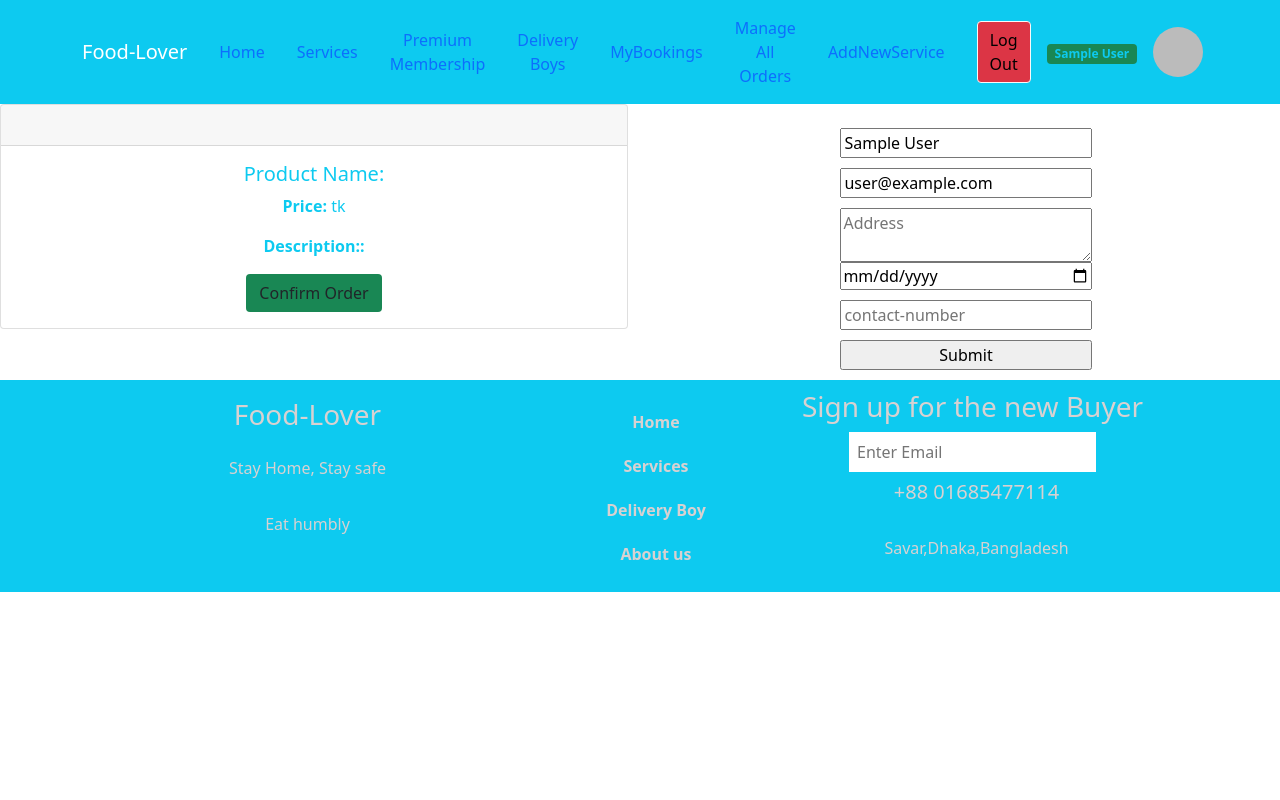
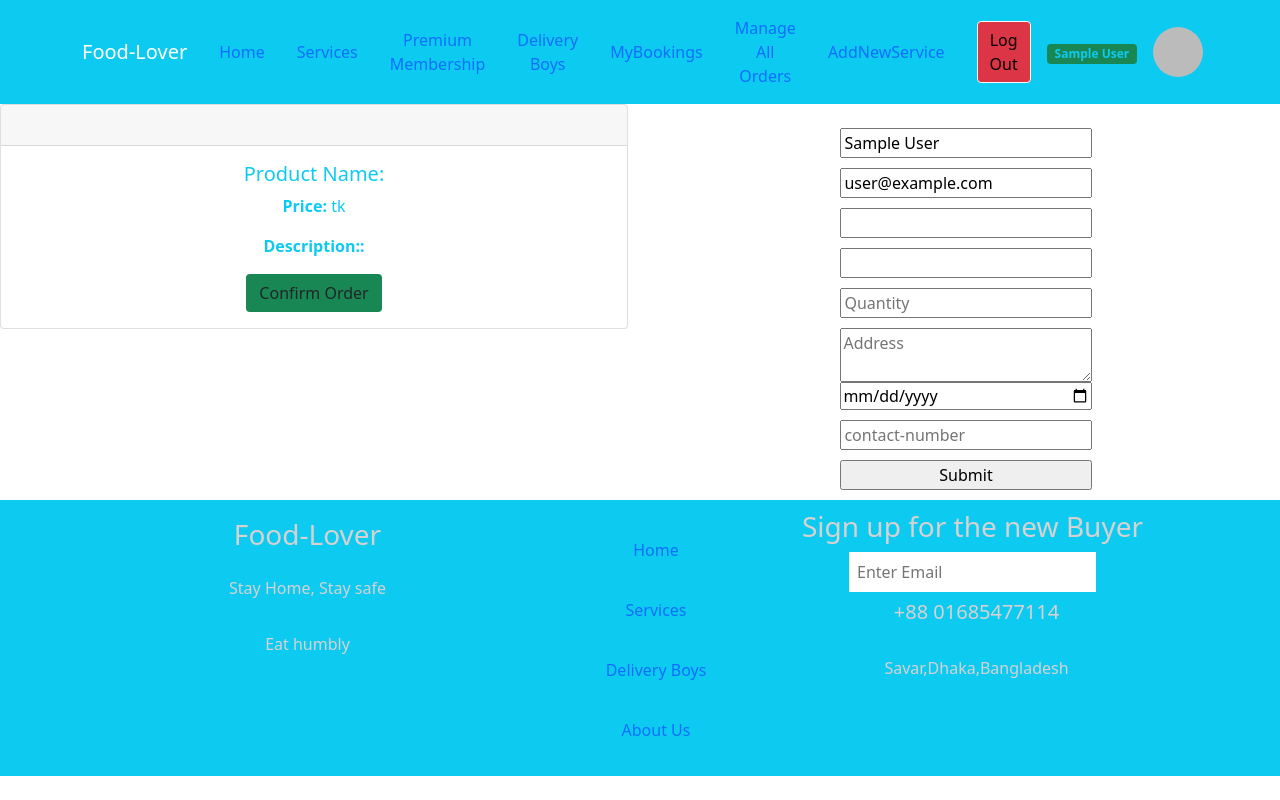
Before and after one commit to webfaisalbd/food-lover-react-client, a React (Create React App) app: page /booking/1 in a window 1280 px wide. Built offline with nearby package versions, Linux system fonts and the light colour scheme; no server answers; sample sign-in values are in the browser's storage.

Commit message:
added modified order card , price with delivery cost

```diff
--- a/src/Pages/Booking/Booking.js
+++ b/src/Pages/Booking/Booking.js
@@ -68,9 +68,14 @@ const { register, handleSubmit,reset} = useForm();
         <form onSubmit={handleSubmit(onSubmit)}>
                 <input {...register("name", { required: true, maxLength: 150 })} defaultValue={user.displayName} />
                 <input {...register("email", { required: true, maxLength: 150 })} defaultValue={user.email} />
-                <textarea {...register("address")} placeholder="Address" />
-                <input type="date" {...register("date")} placeholder="order date" />
-                <input type="number" {...register("contactNumber")} placeholder="contact-number" />
+                {/* dynamic name  */}
+                <input {...register("productName", { required: true, maxLength: 150 })} defaultValue={serviceDetails?.name} />
+                <input {...register("price", { required: true, maxLength: 150 })} defaultValue={serviceDetails?.price} />
+                {/* ------------------ */}
+                <input type="number" {...register("quantity", { required: true, maxLength: 150 })} placeholder="Quantity" />
+                <textarea {...register("address", { required: true, maxLength: 150 })} placeholder="Address" />
+                <input type="date" {...register("date", { required: true, maxLength: 150 })} placeholder="order date" />
+                <input type="number" {...register("contactNumber", { required: true, maxLength: 150 })} placeholder="contact-number" />
 
 
                 <input type="submit" />
--- a/src/Pages/ManageAllOrders/ManageAllOrders.js
+++ b/src/Pages/ManageAllOrders/ManageAllOrders.js
@@ -42,15 +42,21 @@ const ManageAllOrders = () => {
 
     return (
         <div id="users">
-            <h2 className="mt-5 text-info">My orders</h2>
+
+            <h2  className="mt-2 text-info">My Orders</h2>
             <div className="row">
        {
            users.map(user=> <div className="col-md-4">
            <div className="p-3 m-2 shadow-lg rounded border border-success" style={{ width: "21rem",backgroundColor:"lightcyan"}}>
            <p>Name:{user.name}</p>
            <p>Email:{user.email}</p>
-           <p>Address:{user.address}</p>
-           <p>Order Date:{user.date}</p>
+           <p>Product Name: <span className="bg-success p-1 rounded">{user.productName}</span> </p>
+           <p>Price:{user.price}$</p>
+           <p>Quantity: {user.quantity} pieces</p>
+           <p>Delivery Charge: 30$</p>
+           <p>Total Cost: <span className="bg-info p-1 rounded">{(user.price*user.quantity)+30}$</span> </p>
+           <p>Location: {user.address}</p>
+           <p>Order Date: {user.date}</p>
            <div  className="d-flex justify-content-between">
            <button className="btn btn-danger" onClick={()=> handleDelete(user._id)}>Delete</button>
            <button className="btn btn-warning me-2" >{user.status}</button>
--- a/src/Pages/MyBookings/MyBookings.js
+++ b/src/Pages/MyBookings/MyBookings.js
@@ -71,7 +71,7 @@ const MyBookings = () => {
 
   return (
       <div id="users" className="container mb-3">
-          <h2 className="mt-5 p-2">Manage All Orders</h2>
+          <h1  className="mt-5 text-info">Manage All Orders</h1>
 
           <div className="row">
 
--- a/src/Pages/Shared/Footer/Footer.js
+++ b/src/Pages/Shared/Footer/Footer.js
@@ -1,4 +1,6 @@
 import React from 'react';
+import { Nav } from 'react-bootstrap';
+import { HashLink } from 'react-router-hash-link';
 import './Footer.css';
 
 
@@ -21,10 +23,10 @@ const Footer = () => {
                         <div className="col-md-2">
                             <div className="footer-menu-container">
                                 <ul>
-                                    <li className="footer-menu fw-bold">Home</li>
-                                    <li className="footer-menu fw-bold">Services</li>
-                                    <li className="footer-menu fw-bold">Delivery Boy</li>
-                                    <li className="footer-menu fw-bold"> About us</li>
+                                    <li className="footer-menu"><Nav.Link as={HashLink} to="/home#home">Home</Nav.Link></li>
+                                    <li className="footer-menu"><Nav.Link as={HashLink} to="/services">Services</Nav.Link></li>
+                                    <li className="footer-menu"><Nav.Link as={HashLink} to="/deliveries">Delivery Boys</Nav.Link></li>
+                                    <li className="footer-menu"><Nav.Link as={HashLink} to="">About Us</Nav.Link></li>
                                 </ul>
                             </div>
                         </div>
```
